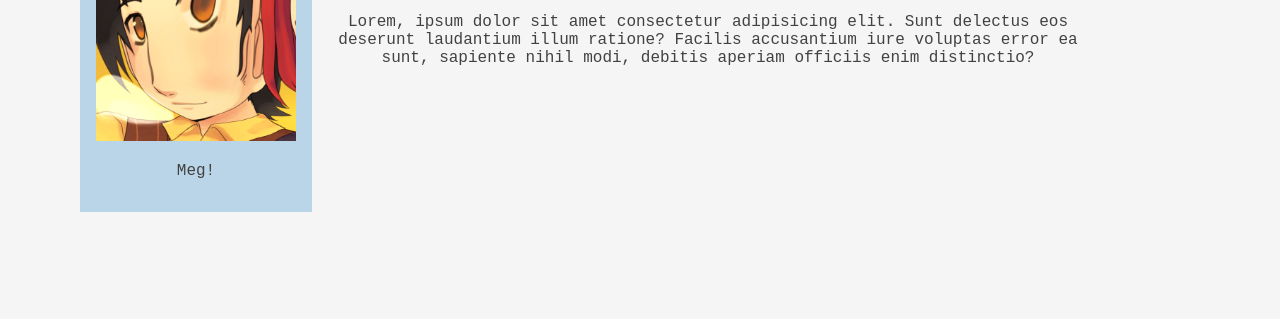
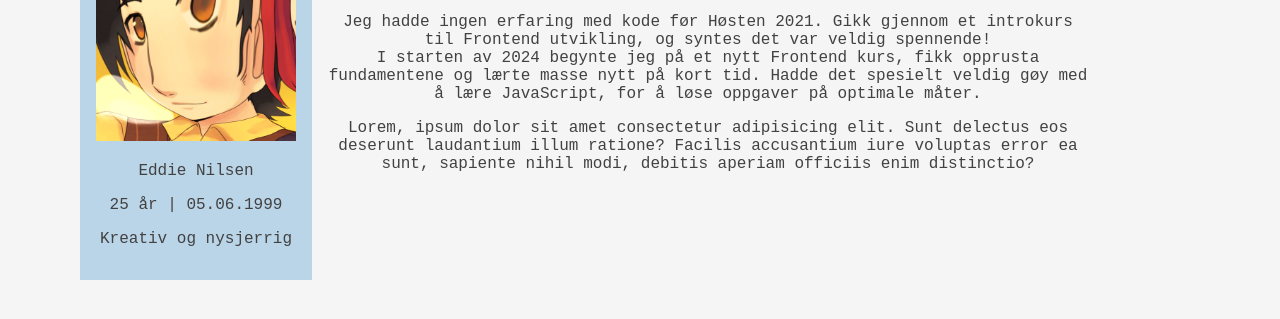
Before and after one commit to RedDragonling/cv-landing-page, a website built with Vite: page about.html in a window 1280 px wide. Shown: the part 239-558 px from the top of the page. Built offline with nearby package versions, Linux system fonts and the light colour scheme; a web font is replaced by a local one.

Commit message:
Wrote about myself

```diff
--- a/about.html
+++ b/about.html
@@ -23,11 +23,14 @@
   <main class="wide-main flex">
     <div class="about-me">
       <img src="src/img/profilbilde.png" alt="">
-      <p>Meg!</p>
+      <p>Eddie Nilsen</p>
+      <p>25 år | 05.06.1999</p>
+      <p>Kreativ og nysjerrig</p>
     </div>
     <div>
       <h1>Hei!</h1>
       <h3>Ho!</h3>
+      <p>Jeg hadde ingen erfaring med kode før Høsten 2021. Gikk gjennom et introkurs til Frontend utvikling, og syntes det var veldig spennende!<br>I starten av 2024 begynte jeg på et nytt Frontend kurs, fikk opprusta fundamentene og lærte masse nytt på kort tid. Hadde det spesielt veldig gøy med å lære JavaScript, for å løse oppgaver på optimale måter.</p>
       <p>Lorem, ipsum dolor sit amet consectetur adipisicing elit. Sunt delectus eos deserunt laudantium illum ratione? Facilis accusantium iure voluptas error ea sunt, sapiente nihil modi, debitis aperiam officiis enim distinctio?</p>
     </div>
   </main>
```
